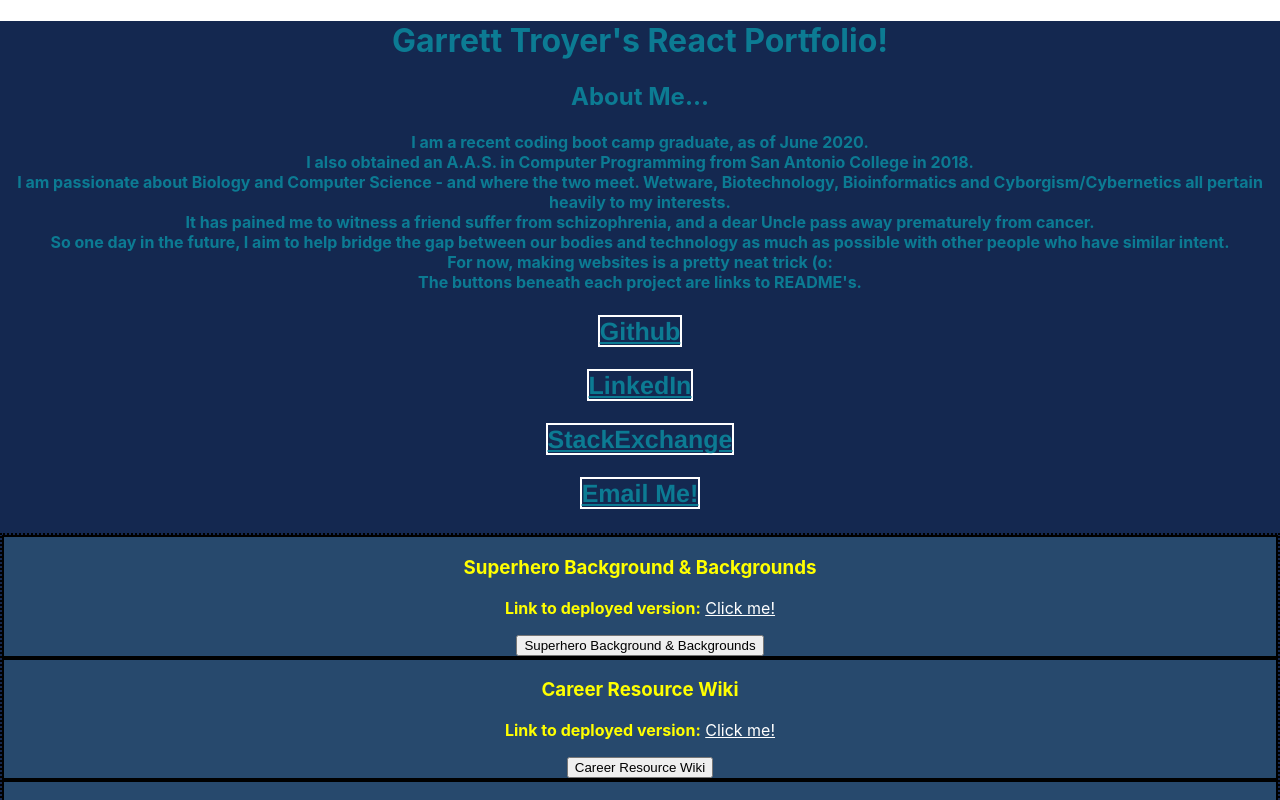
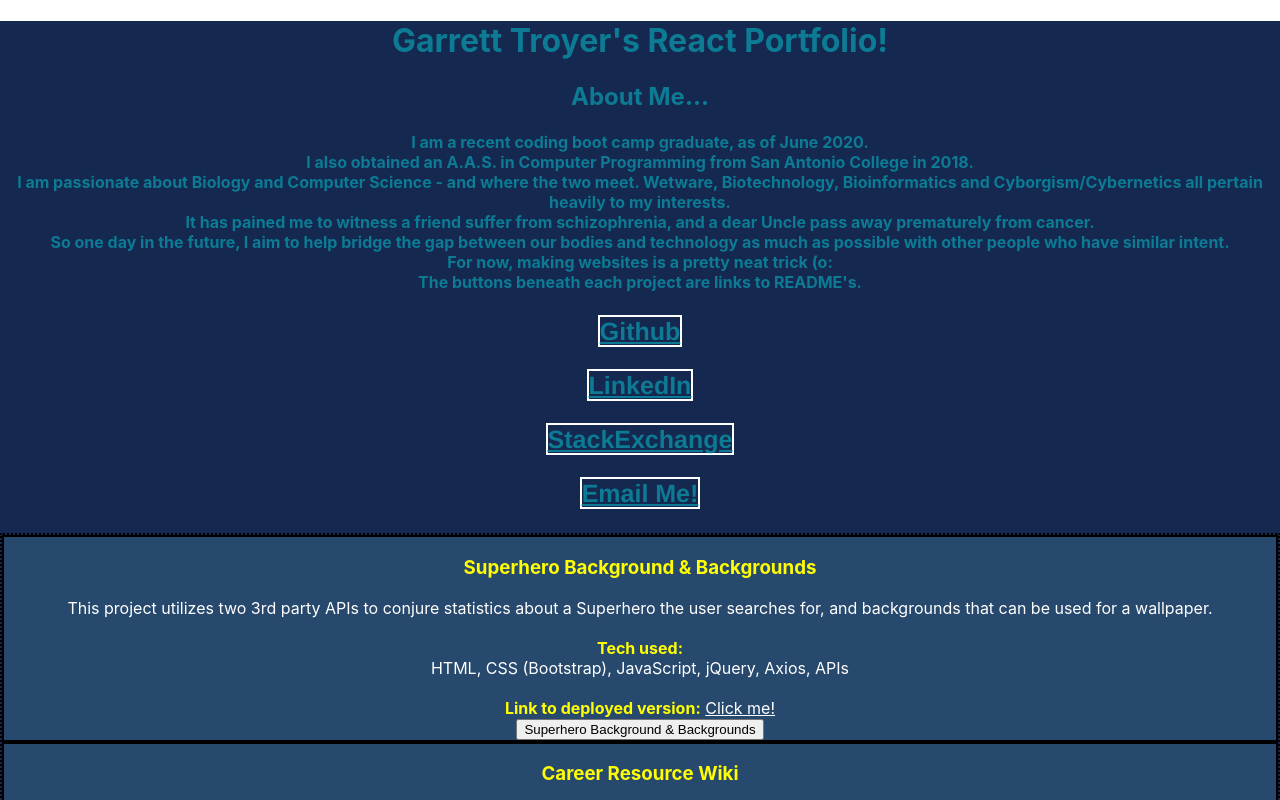
Before and after one commit to fruityvegetables/reactPortfolio, a React (Create React App) app: page / in a window 1280 px wide. Shown: the top 800 px of the page. Built offline with nearby package versions, Linux system fonts and the light colour scheme.

Commit message:
updated tech/about sections for projects

```diff
--- a/src/components/Project/Project.css
+++ b/src/components/Project/Project.css
@@ -21,3 +21,9 @@
 .project:nth-of-type(n):hover {
     background:#00a8cc;
   }
+.tech-container {
+  color: white;
+}
+.about-container {
+  color: white;
+}
--- a/src/components/Project/Project.js
+++ b/src/components/Project/Project.js
@@ -15,10 +15,17 @@
                 </strong>
             <div className="img-container">
             </div>
+            <div className="about-container">
+              {props.about}
+              <br></br>
+              <br></br>
+              </div>
+              <strong>Tech used:</strong><div className="tech-container"> {props.tech}</div>
           </div>
-          <p>
+          <br></br>
+          <div className="link-container">
             <strong>Link to deployed version:</strong> {props.link}
-          </p>
+          </div>
           <button onClick={props.onClick}>{props.dataId}</button>
       </div>
     </div>
--- a/src/components/ProjectHolder/ProjectHolder.js
+++ b/src/components/ProjectHolder/ProjectHolder.js
@@ -9,10 +9,14 @@
             projects: [
                 {
                     name: "Superhero Background & Backgrounds",
+                    about: "This project utilizes two 3rd party APIs to conjure statistics about a Superhero the user searches for, and backgrounds that can be used for a wallpaper.",
+                    tech: "HTML, CSS (Bootstrap), JavaScript, jQuery, Axios, APIs",
                     link: <a href="https://cynthia-dm1216.github.io/ProjectGroup1/" target="blank">Click me!</a>
                 },
                 {
                     name: "Career Resource Wiki",
+                    about: "This project was made to ensure that as students, we could all share links to relevant learning materials. It features a full-stack system to allow users to login and create these resources.",
+                    tech: "HTML, CSS (Bootstrap), JavaScript, jQuery, Axios, APIs (we created), Node, Express, MySQL, Sequelize, Heroku",
                     link: <a href="https://secure-shelf-77308.herokuapp.com/" target="blank">Click me!</a>
                 },
                 {
@@ -179,6 +183,8 @@
                 {this.state.projects.map((projects, index) => (
                     <Project
                         name={projects.name}
+                        about={projects.about}
+                        tech={projects.tech}
                         link={projects.link}
                         dataId={projects.name}
                         key={index}
```
